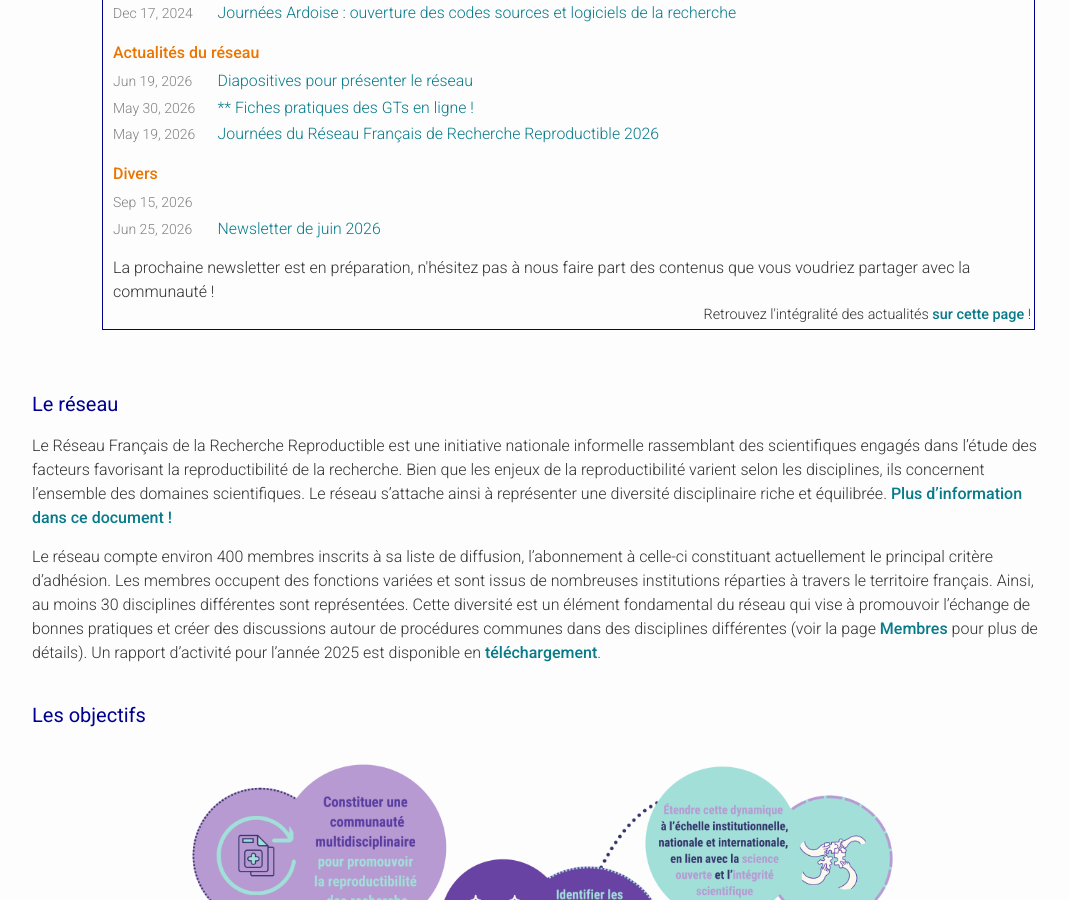
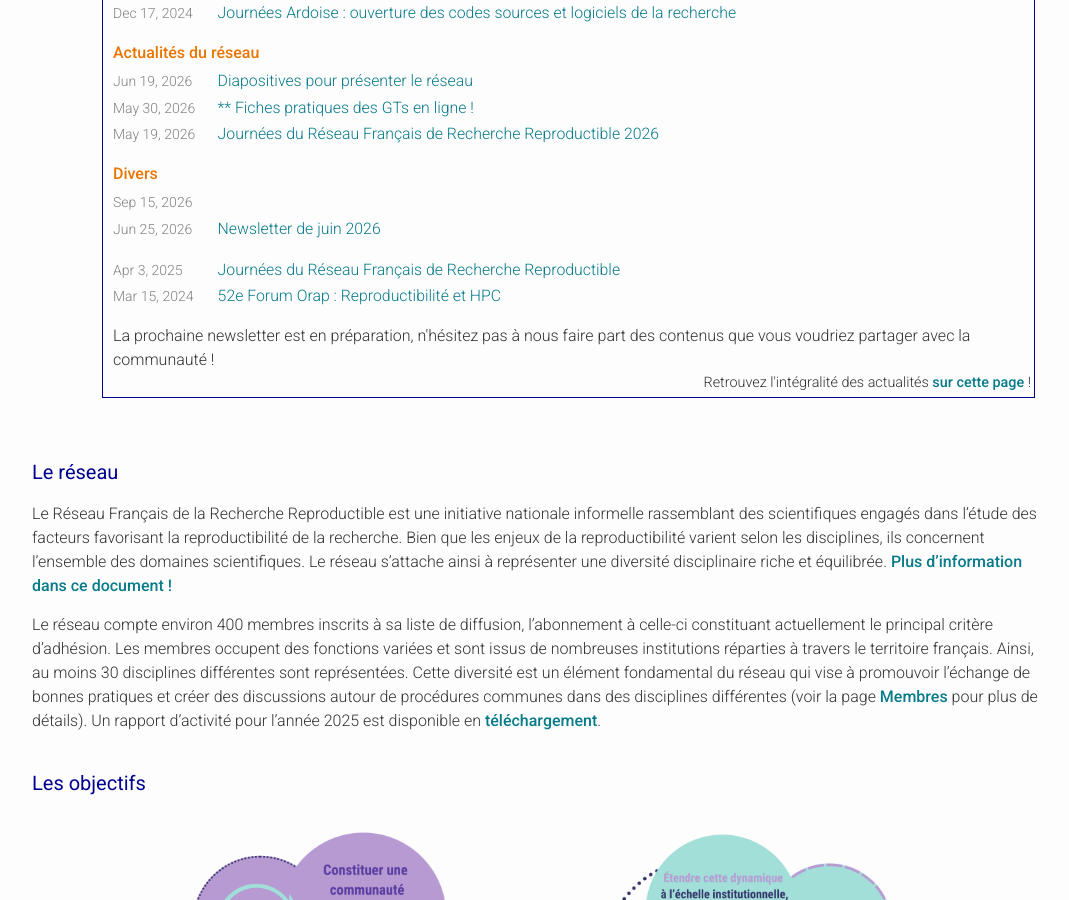
Before and after one commit to FR-RN/FR-RN, a Jekyll site: the page built from index.md, in a window 1280 px wide and 900 px high, scrolled down 710 px. Shown: the whole window, without its empty margins (98-1167 px from the left). Built offline with Jekyll 4.4.1, drawn with Linux system fonts in a browser that asks for light colours; some web fonts are replaced; comment, search, counter and statistics services are not loaded.

Commit message:
POst SSO 2026

```diff
--- a/index.md
+++ b/index.md
@@ -101,7 +101,19 @@
     </li>
  {%- endfor -%}
 </ul>
-
+<ul class="post-list">
+ {%- assign date_format = site.minima.date_format | default: "%b %-d, %Y" -%}
+   {%- for post in site.categories.news limit:page.n_news -%}
+    <li>
+      <span class="post-meta">{{ post.date | date: date_format }}</span>
+      <h3>
+        <a class="post-link" href="{{ post.url | relative_url }}">
+          {{ post.title | escape }}
+        </a>
+      </h3>
+    </li>
+ {%- endfor -%}
+</ul>
 
 La prochaine newsletter est en préparation, n'hésitez pas à nous faire part des contenus que vous voudriez partager avec la communauté !
 
```
Also changed, not shown: _posts/2026-09_SSO_MESRE.md (+1 -1 lines).
